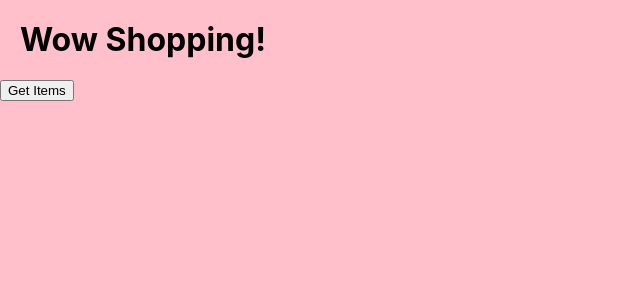
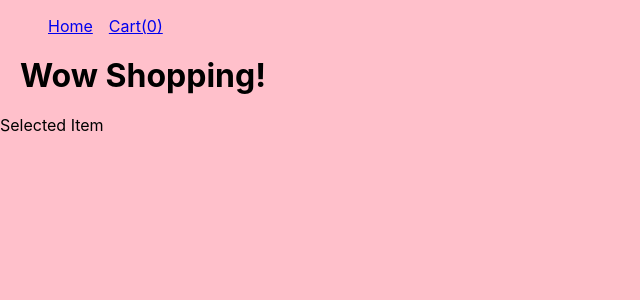
Before and after one commit to rocketkai/cra-ecom-front-end-bootcamp, a React (Create React App) app: page /items/1 in a window 1280 px wide. Shown: the top 300 px of the page, without its empty margins (0-640 px from the left). Built offline with nearby package versions, Linux system fonts and the light colour scheme.

Commit message:
working react-router with switch

```diff
--- a/package.json
+++ b/package.json
@@ -9,6 +9,7 @@
     "axios": "^0.21.1",
     "react": "^17.0.1",
     "react-dom": "^17.0.1",
+    "react-router-dom": "^5.2.0",
     "react-scripts": "4.0.2",
     "web-vitals": "^1.0.1"
   },
--- a/src/App.css
+++ b/src/App.css
@@ -1,9 +1,10 @@
+nav li{
+  display:inline-block;
+  margin:0 8px;
+}
+
 .page-title {
   margin: 20px;
-}
-
-.selected {
-  background-color: yellow;
 }
 
 .item-quantity {
@@ -15,3 +16,18 @@
 .item-detail {
   margin: 20px;
 }
+
+.item{
+  display:inline-block;
+  padding:3px;
+  background-color:white;
+  margin:3px;
+}
+
+.rr-selected-link{
+  color:red;
+}
+
+.selected {
+  background-color: yellow;
+}
--- a/src/App.js
+++ b/src/App.js
@@ -1,6 +1,14 @@
 import './App.css';
 
 import React, { useState } from 'react';
+
+import {
+  BrowserRouter as Router,
+  Switch,
+  Route,
+  NavLink
+} from "react-router-dom";
+
 import axios from 'axios';
 
 import Cart from './components/Cart.jsx';
@@ -37,18 +45,57 @@ export default function App() {
   const selectedItem = items[selectedItemIndex];
 
   return (
+    <Router>
+      <nav>
+        <ul>
+          <li>
+            <NavLink exact to="/" activeClassName="rr-selected-link">
+              Home
+            </NavLink>
+          </li>
+          <li>
+            <NavLink exact to="/cart" activeClassName="rr-selected-link">
+              Cart({cart.length})
+            </NavLink>
+          </li>
+        </ul>
+      </nav>
       <div className="container">
+        <h1 className="page-title">Wow Shopping!</h1>
         <div className="row">
-        <h1 className="page-title">Wow Shopping!</h1>
-        <Items items={items} setItemDetail={setItemDetail} />
+          {/* A <Switch> looks through its children <Route>s and
+            renders the first one that matches the current URL. */}
+          <Switch>
+            {/* give the route matching path in order of matching precedence */}
+            <Route path="/items/:id">
+              <ItemDetail item={selectedItem} addToCart={addToCart} />
+            </Route>
+            <Route path="/cart">
+              <Cart items={cart} emptyCart={emptyCart} />
+            </Route>
+            <Route path="/">
               {items.length === 0 && (
                 <button type="button" onClick={getItems}>
                   Get Items
                 </button>
               )}
-        <ItemDetail item={selectedItem} addToCart={addToCart} />
-        <Cart items={cart} emptyCart={emptyCart} />
+              <Items items={items} setItemDetail={setItemDetail} selectedItemIndex={selectedItemIndex} />
+            </Route>
+          </Switch>
         </div>
       </div>
+    </Router>
   );
 }
+
+function Home() {
+  return <h2>Home</h2>;
+}
+
+function About() {
+  return <h2>About</h2>;
+}
+
+function Users() {
+  return <h2>Users</h2>;
+}
--- a/src/components/Cart.jsx
+++ b/src/components/Cart.jsx
@@ -18,7 +18,7 @@ export default function Cart({ items, emptyCart }) {
         </div>
       );
     }
-    return <div />;
+    return <div>Cart</div>;
   }
 
   const calculateTotals = (items) => {
--- a/src/components/ItemDetail.jsx
+++ b/src/components/ItemDetail.jsx
@@ -1,10 +1,15 @@
 import React, { useState } from "react";
+import { useHistory } from "react-router-dom";
+
 
 export default function ItemDetail({ item, addToCart }) {
   const [quantity, setQuantity] = useState(1);
 
+  // create a hook to use when the logic says to change components
+  const history = useHistory();
+
   if (!item) {
-    return <div></div>;
+    return <div>Selected Item</div>;
   }
 
   const handleSelectChange = (event) => {
@@ -12,6 +17,8 @@ export default function ItemDetail({ item, addToCart }) {
   };
 
   const detailAddCart = () => {
+    // when the user ads to cart take them to the cart
+    history.push("/cart");
     addToCart(item, quantity);
   };
 
--- a/src/components/Items.jsx
+++ b/src/components/Items.jsx
@@ -1,25 +1,27 @@
-import React, { useState } from "react";
+import React from "react";
+import {
+  Link
+} from "react-router-dom";
 
-export default function Items({ items, setItemDetail }) {
-  const [selectedItemIndex, setSelectedItemIndex] = useState();
+export default function Items({ selectedItemIndex, items, setItemDetail }) {
 
   const setItemSelected = (item, index) => {
     setItemDetail(index);
-    setSelectedItemIndex(index);
   };
 
   return (
     <div className="col-sm">
       <div className="items">
+        {/* create a Link for every item.
+            Link changes the current component based on the to prop, and
+            also calls the onClick callback */}
         {items.map((item, index) => (
-          <button
+          <Link
+            to={`/items/${item.id}`}
             key={item.id}
-            type="button"
             className={index === selectedItemIndex ? "item selected" : "item"}
             onClick={() => setItemSelected(item, index)}
-          >
-            {item.name}
-          </button>
+          >{item.name}</Link>
         ))}
       </div>
     </div>
```
Also changed, not shown: 1 other file (tests, documents, lock files or other folders). Lines whose indentation alone changed are shown as unchanged.
